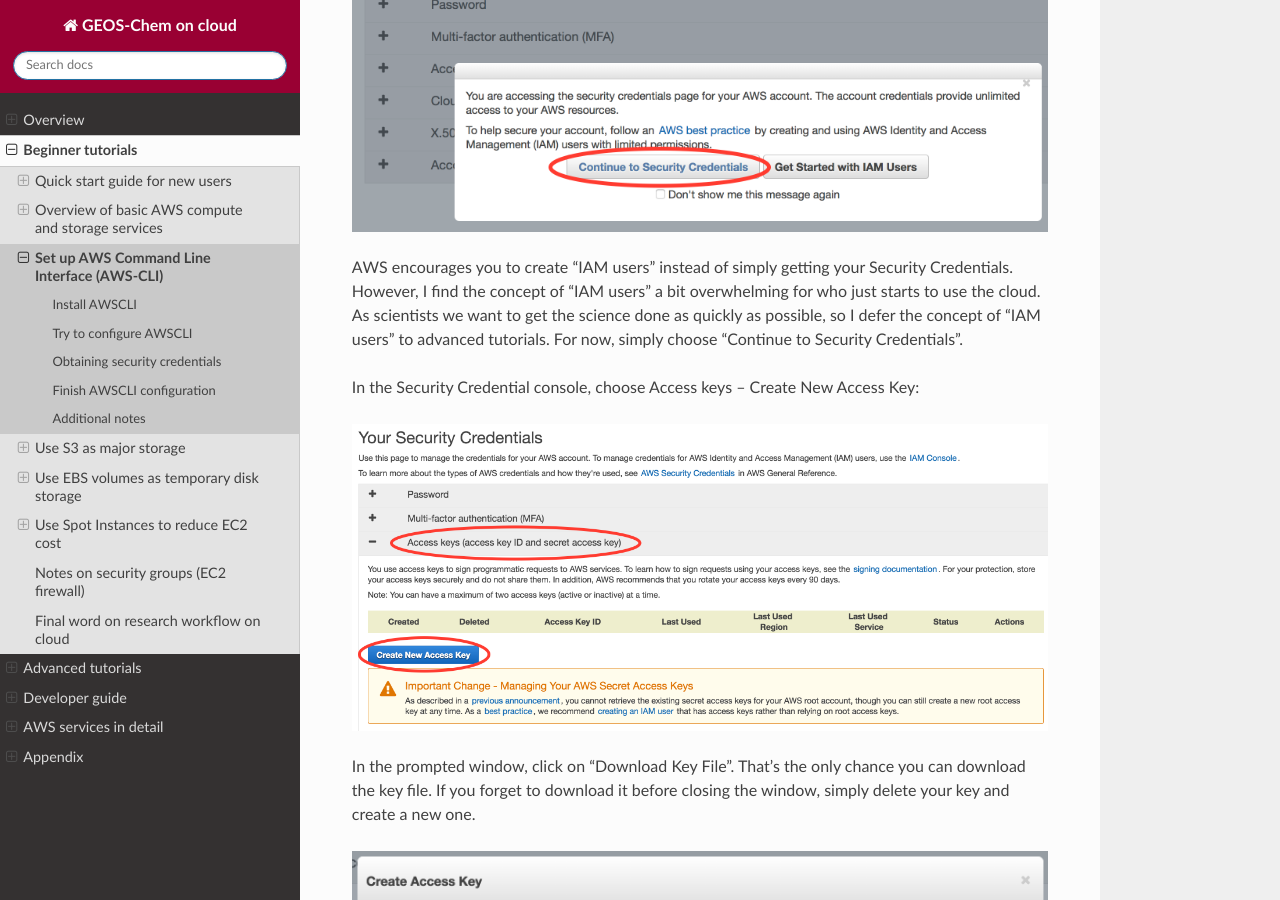
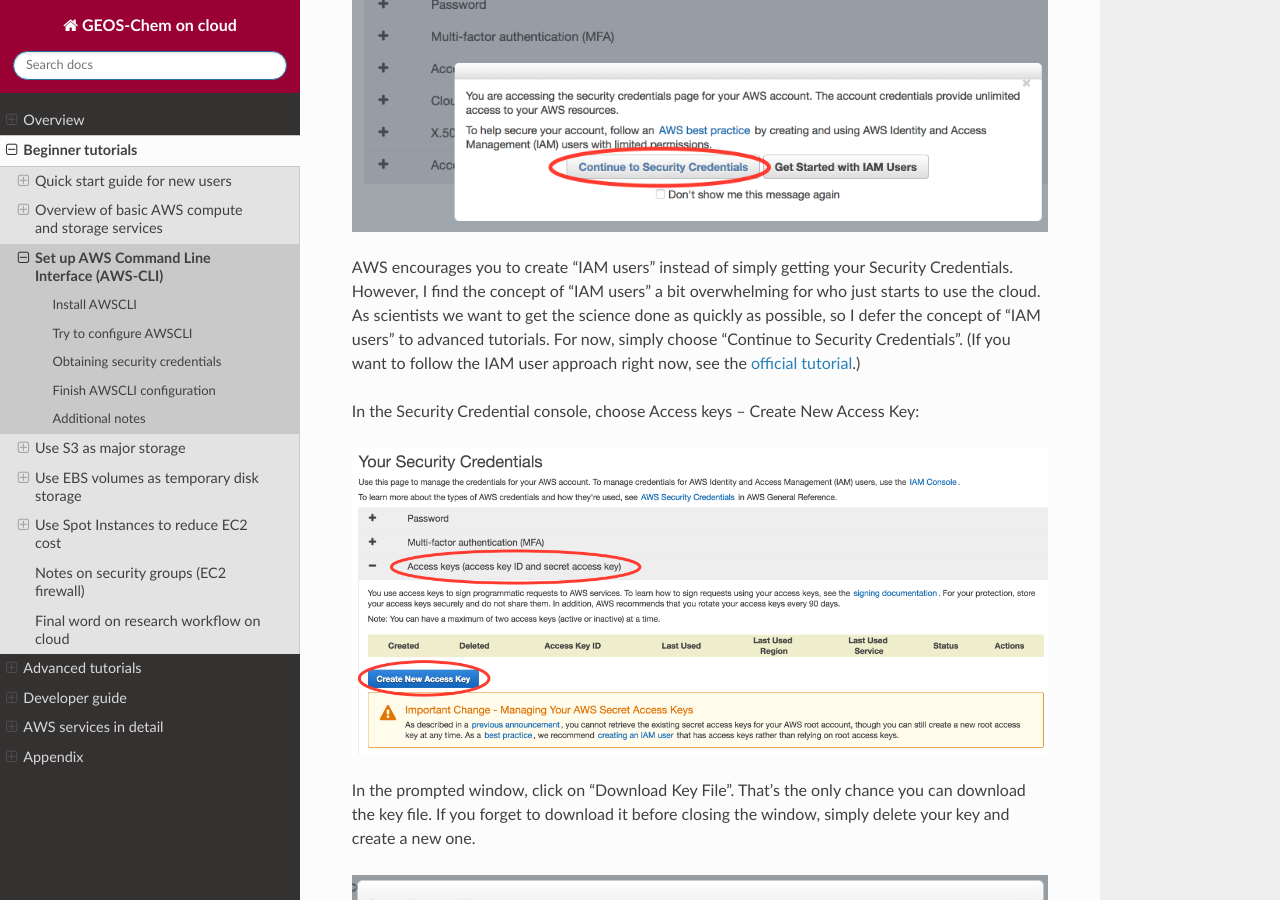
Before and after one commit to geoschem/geos-chem-cloud, a Sphinx documentation site: the page built from doc/source/chapter02_beginner-tutorial/awscli-config.rst, in a window 1280 px wide and 900 px high, scrolled down 1956 px. Built offline with Sphinx 7.4.7 and the Read the Docs theme 2.0.0, drawn with Linux system fonts in a browser that asks for light colours.

Commit message:
Minor note on IAM user

```diff
--- a/doc/source/chapter02_beginner-tutorial/awscli-config.rst
+++ b/doc/source/chapter02_beginner-tutorial/awscli-config.rst
@@ -53,6 +53,7 @@
 .. figure:: img/security_prompt.png
 
 AWS encourages you to create "IAM users" instead of simply getting your Security Credentials. However, I find the concept of "IAM users" a bit overwhelming for who just starts to use the cloud. As scientists we want to get the science done as quickly as possible, so I defer the concept of "IAM users" to advanced tutorials. For now, simply choose "Continue to Security Credentials".
+(If you want to follow the IAM user approach right now, see the `official tutorial <https://aws.amazon.com/getting-started/tutorials/backup-to-s3-cli/>`_.)
 
 In the Security Credential console, choose Access keys -- Create New Access Key:
 
```
